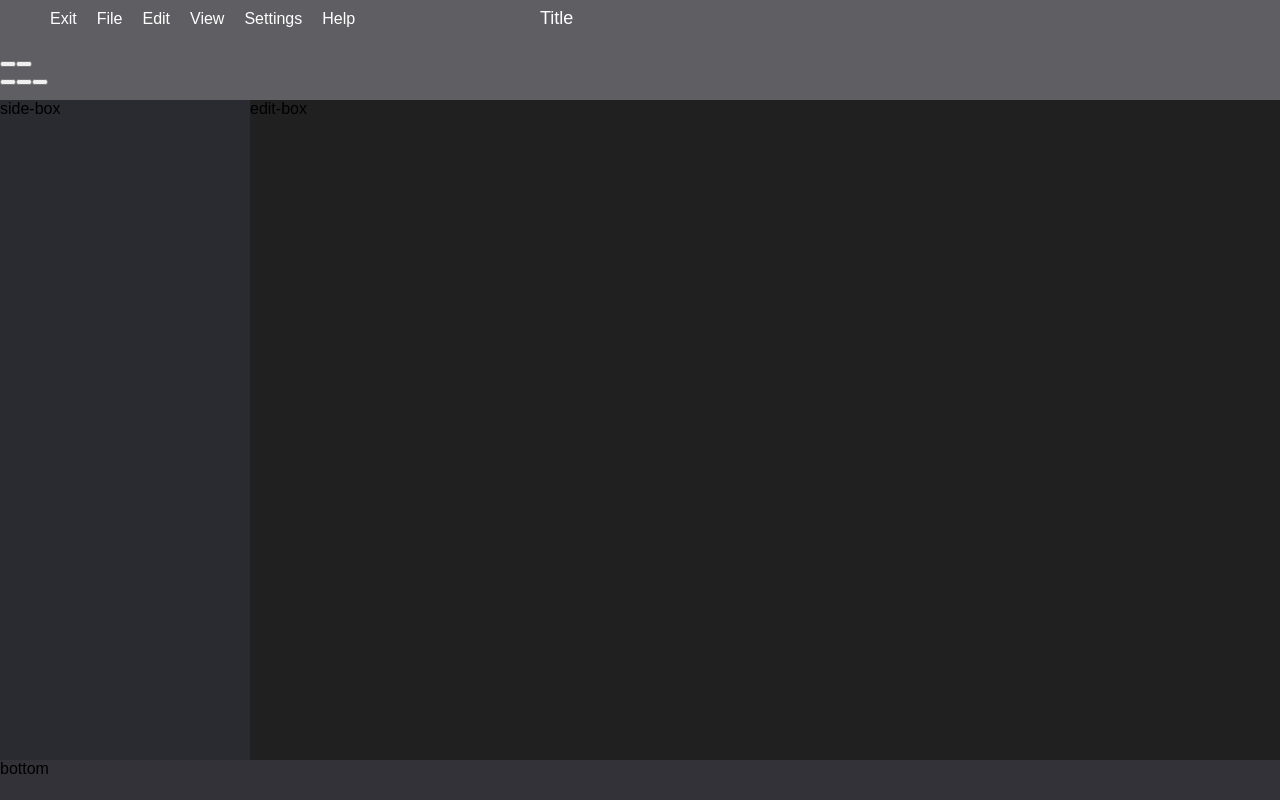
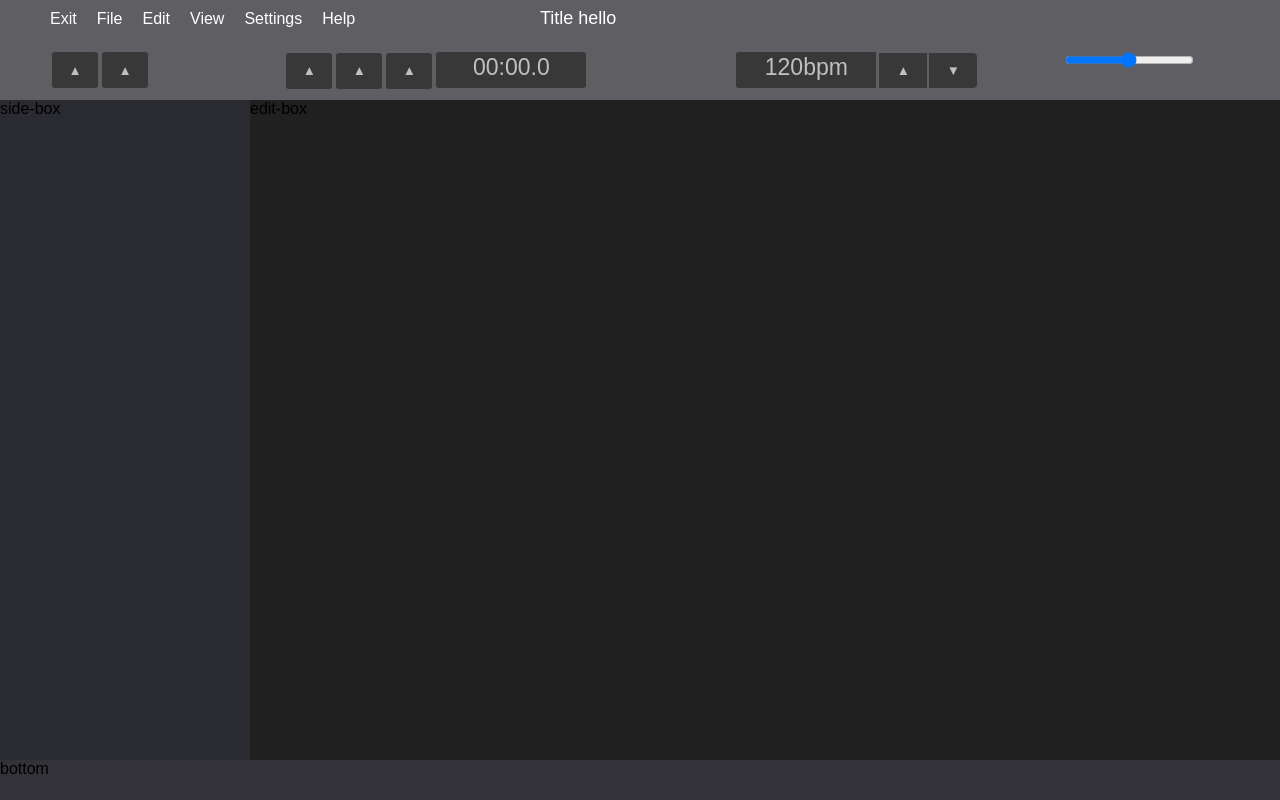
Before and after one commit to wusamzong/practice-git, a Vue app: page / in a window 1280 px wide. Built offline with nearby package versions, Linux system fonts and the light colour scheme.

Commit message:
完成上半部

```diff
--- a/src/App.vue
+++ b/src/App.vue
@@ -10,28 +10,27 @@
           <li>Settings</li>
           <li>Help</li>
         </ul>
-        <p>Title</p>
+        <p>Title {{hi}}</p>
       </div>
 
       <div class="head-2">
         <div class="step">
-          <button class="previousStep"></button>
-          <button class="nextStep"></button>
+          <button class="previousStep">▲</button>
+          <button class="nextStep">▲</button>
         </div>
         <div class="play">
-          <button class="before"></button>
-          <button class="play"></button>
-          <button class="after"></button>
-          <p class="Time"></p>
+          <button class="before">▲</button>
+          <button class="play">▲</button>
+          <button class="after">▲</button>
+          <p class="length">{{time}}</p>
         </div>
         <div class="BPM">
-          {{BPM}}
-          <p>bpm</p>
-          <button class="speedUp"></button>
-          <button class="slowDown"></button>
+          <p>{{BPM}}bpm</p>
+          <button class="speedUp">▲</button>
+          <button class="slowDown" style="border-bottom-right-radius: 5px; border-top-right-radius: 5px;">▼</button>
         </div>
         <div class="volume">
-          <input type="range" min="0" max="100">
+          <input type="range" min="0" max="100" />
         </div>
       </div>
 
@@ -49,7 +48,8 @@ export default {
   data() {
     return {
       hi: "hello",
-      BPM: 120
+      BPM: 120,
+      time: "00:00.0"
     };
   }
 };
@@ -105,10 +105,86 @@ body {
 }
 .head-2 {
   grid-area: head2;
+  display: inline-block;
   background: #5f5f63;
+  display: grid;
+  grid-template-columns: auto 450px auto auto;
+  grid-template-rows: 50px;
+  grid-template-areas: "step play BPM volume";
+
+  height: 50px;
+}
+.step {
+  grid-area: step;
+  margin: 0 50px;
+}
+.step button{
+  display: inline-block;
+  height: 40px;
+  width: 50px;
+  background: #383838;
+  padding: 4px 6px;
+  border: 2px solid #5f5f63;
+  border-radius: 5px;
+  color: #c0c0c0;
+
+}
+.play {
+  grid-area: play;
+}
+.play button{
+  height: 40px;
+  width: 50px;
+  background: #383838;
+  border: 2px solid #5f5f63;
+  border-radius: 5px;
+  color: #c0c0c0;
+}
+.play p{
+  display: inline-block;
+  margin: 0 auto;
+  width: 120px ;
+  background: #383838;
+  border: 2px solid #5f5f63;
+  border-radius: 5px;
+  color: #c0c0c0;
+  text-align: center;
+  font-size: 23px;
+  padding: 15px;
+  padding-top: 2px;
+  padding-bottom: 7px;
+}
+.BPM {
+  grid-area: BPM;
+
+}
+.BPM p {
+  display: inline-block;
+  margin: 0 auto;
+  width: 100px ;
+  background: #383838;
+  border: 2px solid #5f5f63;
+  border-bottom-left-radius: 5px;
+  border-top-left-radius: 5px;
+  color: #c0c0c0;
+  text-align: center;
+  font-size: 23px;
+  padding: 20px;
+  padding-top: 2px;
+  padding-bottom: 7px;
+}
+.BPM button{
+  height: 37px;
+  width: 50px;
+  background: #383838;
+  color: #c0c0c0;
+  border: 1px solid #5f5f63;
 }
 
 
+.volume {
+  grid-area: volume;
+}
 
 .side-box {
   grid-area: sideBox;
```
Also changed, not shown: 1 other file (tests, documents, lock files or other folders).
